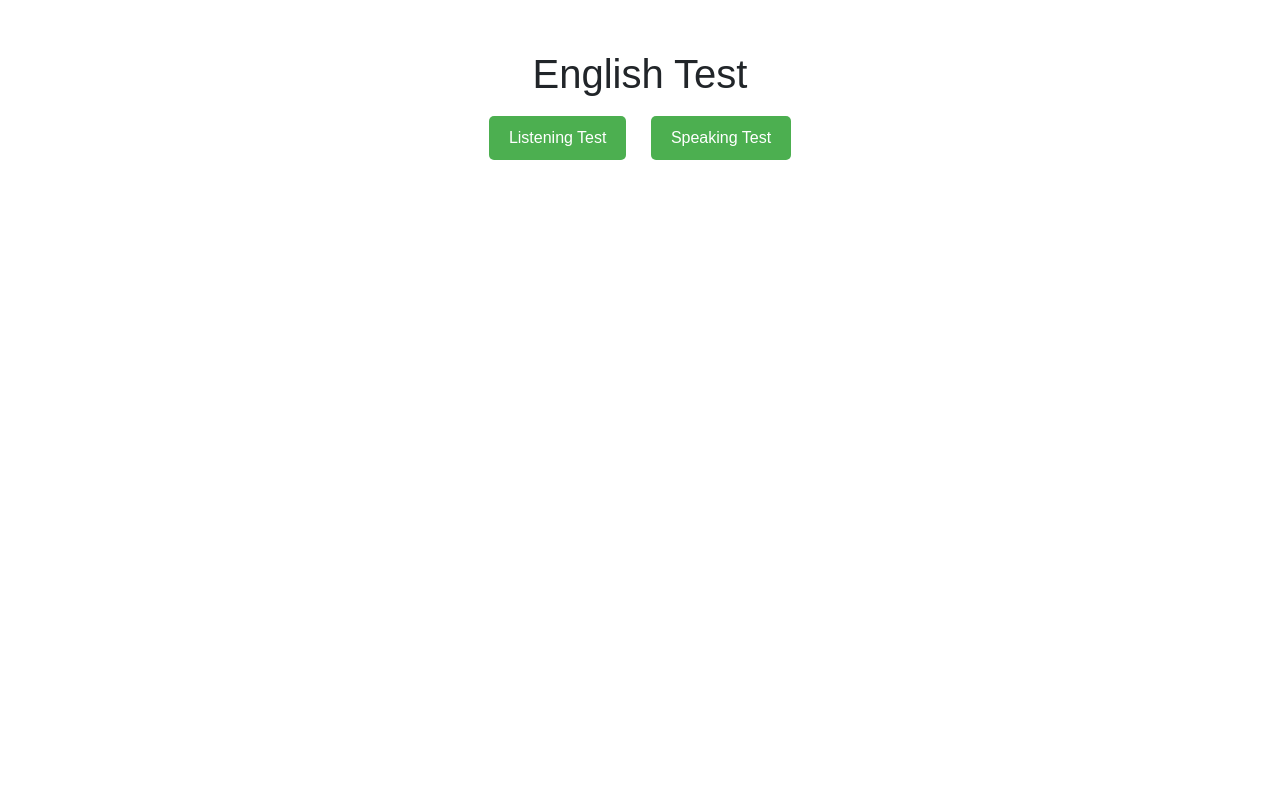
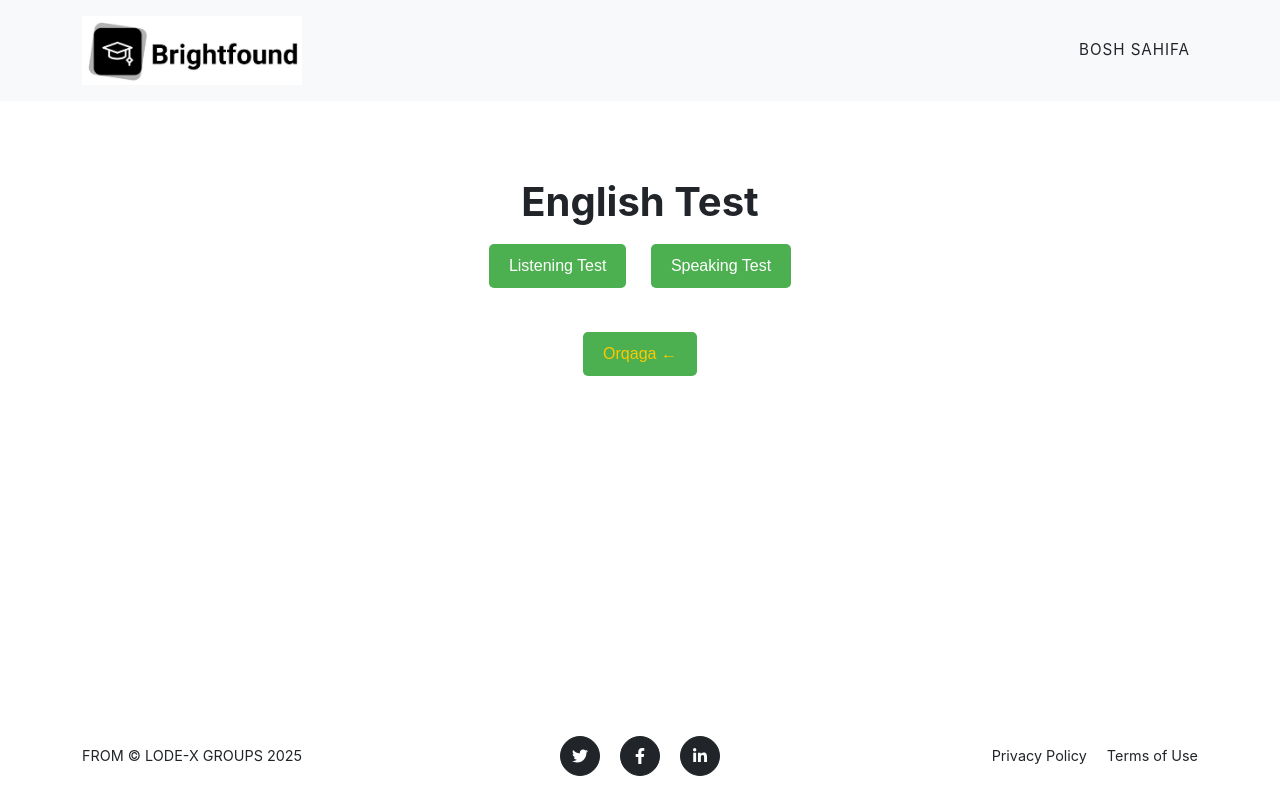
Before and after one commit to lochinbek9/start-up, a plain HTML site: page speaklistening.html in a window 1280 px wide. Drawn offline with Linux system fonts and the light colour scheme.

Commit message:
Ko'p narsa qo'shiqli

```diff
--- a/css/speaklistening.css
+++ b/css/speaklistening.css
@@ -2,6 +2,13 @@ body {
     font-family: Arial, sans-serif;
     text-align: center;
     margin-top: 50px;
+  }
+
+  .speaking{
+    padding-top: 10%;
+  }
+  a{
+    text-decoration: none;
   }
 
   button {
@@ -24,3 +31,12 @@ body {
     font-size: 16px;
     margin-top: 10px;
   }
+
+
+  footer {
+    position: fixed;
+    left: 0;
+    bottom: 0;
+    width: 100%;
+    text-align: center;
+  }
--- a/speaklistening.html
+++ b/speaklistening.html
@@ -4,15 +4,42 @@
   <meta charset="UTF-8">
   <title>English Test - Speaking and Listening</title>
   <link rel="stylesheet" href="./bootstrap/css/bootstrap.min.css">
+  <link rel="stylesheet" href="./css/styles.css">
   <link rel="stylesheet" href="./css/speaklistening.css">
+  <script src="https://use.fontawesome.com/releases/v6.3.0/js/all.js" crossorigin="anonymous"></script>
 </head>
 <body>
 
-  <h1>English Test</h1>
+  <nav class="navbar navbar-expand-lg bg-light fixed-top" id="mainNav">
+    <div class="container">
+        <a href="./index.html">
+            <img src="./assets/img/logo.png" width="220" alt="">
+        </a>
+        <button class="navbar-toggler" type="button" data-bs-toggle="collapse" data-bs-target="#navbarResponsive" aria-controls="navbarResponsive" aria-expanded="false" aria-label="Toggle navigation">
+            Menu
+            <i class="fas fa-bars ms-1"></i>
+        </button>
+        <div class="collapse navbar-collapse" id="navbarResponsive">
+            <ul class="navbar-nav text-uppercase ms-auto py-4 py-lg-0">
+                <li class="nav-item">
+                    <a class="nav-link text-dark" href="./index.html">Bosh sahifa</a></li>
+
+            </ul>
+        </div>
+    </div>
+</nav>
+
+  <div class="speaking">
+    <h1>English Test</h1>
 
   <div id="menu">
     <button onclick="startListening()">Listening Test</button>
     <button onclick="startSpeaking()">Speaking Test</button>
+    <br>
+    <br>
+    <button>
+      <a href="./test.html">Orqaga 	&larr;</a>
+    </button>
 
 
   </div>
@@ -35,6 +62,24 @@
     <button onclick="goHome()">Back to Menu</button>
   </div>
 
+  </div>
+
+  <footer class="footer py-4">
+    <div class="container">
+        <div class="row align-items-center">
+            <div class="col-lg-4 text-lg-start">FROM &copy; LODE-X GROUPS 2025</div>
+            <div class="col-lg-4 my-3 my-lg-0">
+                <a class="btn btn-dark btn-social mx-2" href="#!" aria-label="Twitter"><i class="fab fa-twitter"></i></a>
+                <a class="btn btn-dark btn-social mx-2" href="#!" aria-label="Facebook"><i class="fab fa-facebook-f"></i></a>
+                <a class="btn btn-dark btn-social mx-2" href="#!" aria-label="LinkedIn"><i class="fab fa-linkedin-in"></i></a>
+            </div>
+            <div class="col-lg-4 text-lg-end">
+                <a class="link-dark text-decoration-none me-3" href="#!">Privacy Policy</a>
+                <a class="link-dark text-decoration-none" href="#!">Terms of Use</a>
+            </div>
+        </div>
+    </div>
+</footer>
   <script src="./js/speakinglistening.js"></script>
 
 </body>
```
Also changed, not shown: test.html (+11 -3 lines).
